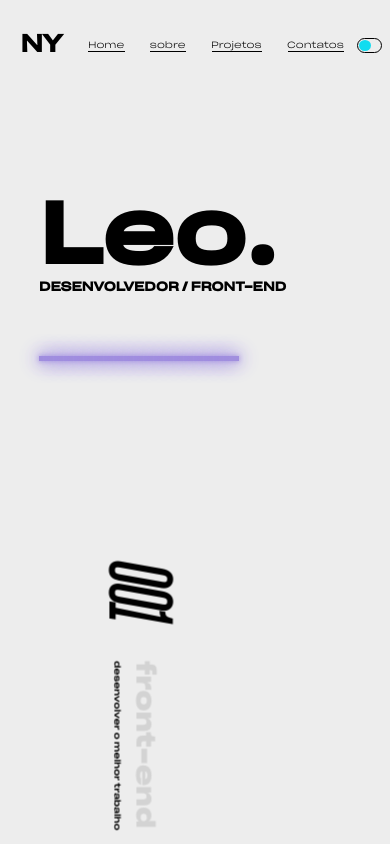
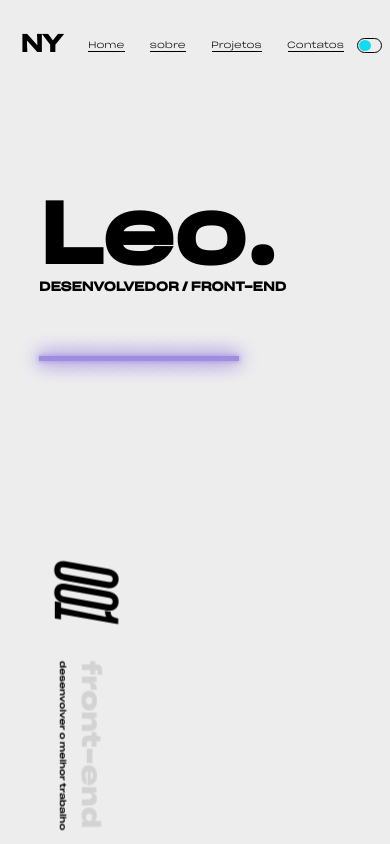
Before and after one commit to Leonardo-NY/portfolio, a React (Vite) app: page / in a window 390 px wide. Shown: the top 844 px of the page. Built offline with nearby package versions, Linux system fonts and the light colour scheme.

Commit message:
ageitei a msg e deixei alinhada

```diff
--- a/src/components/Home/home.css
+++ b/src/components/Home/home.css
@@ -7,7 +7,6 @@
   justify-content: space-between;
   font-size: 1vh;
   margin-bottom: 10%;
-  position: relative;
   background: url()
   no-repeat
   center top;
@@ -48,7 +47,7 @@
 }
 @keyframes line-home {
   0%{
-    transform-origin: 0 140px;
+    transform-origin: 0 10px;
     filter: hue-rotate(0deg) ;
   }
   20%{
@@ -63,6 +62,12 @@
 }
 #l1{--i:1}#l2{--i:2}#l3{--i:3}#l4{--i:4}#l5{--i:5}#l6{--i:6}#l7{--i:7}#l8{--i:8}#l9{--i:9}#l10{--i:10}#l11{--i:11}#l12{--i:12}#l13{--i:13}#l14{--i:14}#l15{--i:15}#l16{--i:16}#l17{--i:17}#l18{--i:18}#l19{--i:19}#l20{--i:20}
 /*fim*/
+.msgCon{
+  display: flex;
+  align-items: end;
+  width: 50%;
+  flex: 0 1;
+}
 .msg{
   display: flex;
   align-items: center;
@@ -93,11 +98,19 @@
 @media (max-width: 650px){
   .start{
     flex-direction: column;
+    justify-content: space-around;
     align-items: start;
-    justify-content: space-around;
+  }
+  .msg{
+    translate: -20px;
   }
   .item p {
     font-size: 9px;
+  }
+}
+@media(max-width: 450px){
+.msg{
+    translate: -14vw;
   }
 }
 /*CARROSSEL*/
--- a/src/components/Home/home.jsx
+++ b/src/components/Home/home.jsx
@@ -11,11 +11,13 @@ function Home(){
               <span id="l1"></span><span id="l2"></span><span id="l3"></span><span id="l4"></span><span id="l5"></span><span id="l6"></span><span id="l7"></span><span id="l8"></span><span id="l9"></span><span id="l10"></span><span id="l11"></span><span id="l12"></span><span id="l13"></span><span id="l14"></span><span id="l15"></span><span id="l16"></span><span id="l17"></span><span id="l18"></span><span id="l19"></span><span id="l20"></span>
             </div>
           </div>
-          <div className='msg'>
-            <span>001</span>
-            <div>
-              <h3>front-end</h3>
-              <p>desenvolver o melhor trabalho</p>
+          <div is='msgCon'>
+            <div className='msg'>
+              <span>001</span>
+              <div>
+                <h3>front-end</h3>
+                <p>desenvolver o melhor trabalho</p>
+              </div>
             </div>
           </div>
         </div>
```
